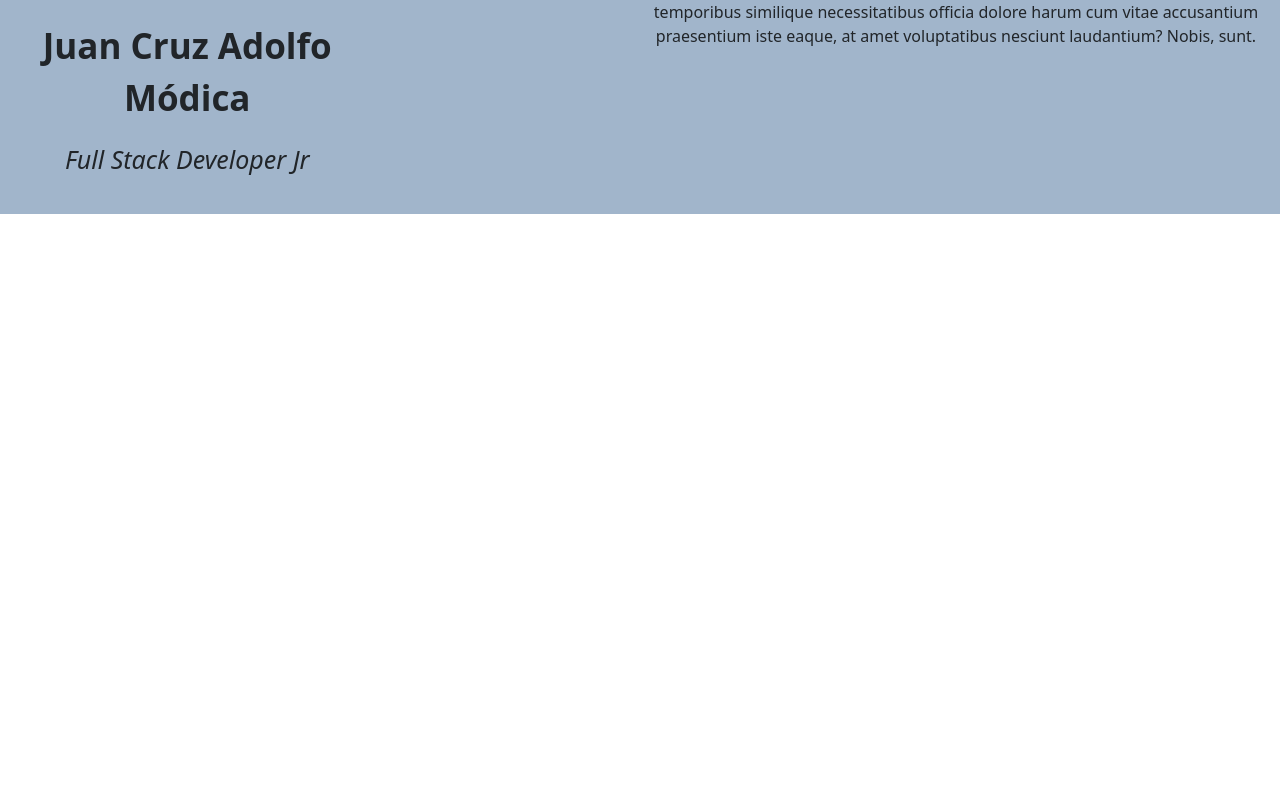
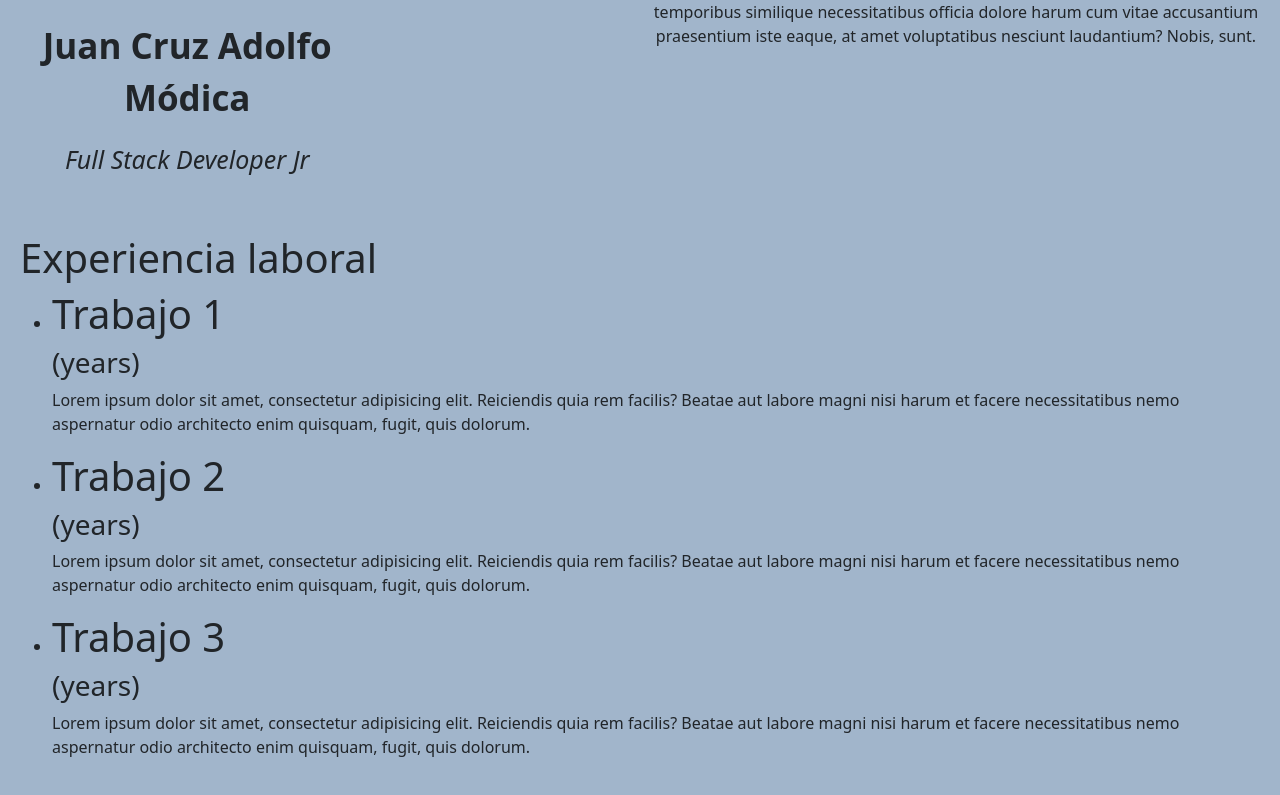
Before and after one commit to JuanModica/ProyectoIntegrados_JuanCruzModica, an Angular app in the folder Portfolio_JuanModica/: page / in a window 1280 px wide. Shown: the part 792-1587 px from the top of the page. Before the commit the page ends 1006 px from the top, so only its background shows below. Built offline with nearby package versions, Linux system fonts and the light colour scheme.

Commit message:
new experiencia

```diff
--- a/Portfolio_JuanModica/src/app/app.component.html
+++ b/Portfolio_JuanModica/src/app/app.component.html
@@ -1,2 +1,3 @@
 <app-header></app-header>
 <app-acerca-de></app-acerca-de>
+<app-experiencia></app-experiencia>
--- a/Portfolio_JuanModica/src/app/app.module.ts
+++ b/Portfolio_JuanModica/src/app/app.module.ts
@@ -8,6 +8,7 @@
 import { SocialComponent } from './components/social/social.component';
 import { BannerComponent } from './components/banner/banner.component';
 import { AcercaDeComponent } from './components/acerca-de/acerca-de.component';
+import { ExperienciaComponent } from './components/experiencia/experiencia.component';
 
 @NgModule({
   declarations: [
@@ -16,7 +17,8 @@
     LogoAPComponent,
     SocialComponent,
     BannerComponent,
-    AcercaDeComponent
+    AcercaDeComponent,
+    ExperienciaComponent
   ],
   imports: [
     BrowserModule,
--- /dev/null
+++ b/Portfolio_JuanModica/src/app/components/experiencia/experiencia.component.css
@@ -0,0 +1,7 @@
+.row {
+    padding: 20px;
+}
+
+div {
+    background-color: #a1b5cb;
+}
--- /dev/null
+++ b/Portfolio_JuanModica/src/app/components/experiencia/experiencia.component.html
@@ -0,0 +1,26 @@
+<div class="row">
+    <h1>Experiencia laboral</h1>
+    <div class="col-lg-12">
+        <ul>
+            <li>
+                <h1>Trabajo 1</h1>
+                <h3>(years)</h3>
+            </li>
+            <p>Lorem ipsum dolor sit amet, consectetur adipisicing elit. Reiciendis quia rem facilis? Beatae aut labore magni nisi harum et facere necessitatibus nemo aspernatur odio architecto enim quisquam, fugit, quis dolorum.</p>
+        </ul>
+        <ul>
+            <li>
+                <h1>Trabajo 2</h1>
+                <h3>(years)</h3>
+            </li>
+            <p>Lorem ipsum dolor sit amet, consectetur adipisicing elit. Reiciendis quia rem facilis? Beatae aut labore magni nisi harum et facere necessitatibus nemo aspernatur odio architecto enim quisquam, fugit, quis dolorum.</p>
+        </ul>
+        <ul>
+            <li>
+                <h1>Trabajo 3</h1>
+                <h3>(years)</h3>
+            </li>
+            <p>Lorem ipsum dolor sit amet, consectetur adipisicing elit. Reiciendis quia rem facilis? Beatae aut labore magni nisi harum et facere necessitatibus nemo aspernatur odio architecto enim quisquam, fugit, quis dolorum.</p>
+        </ul>
+    </div>
+</div>
--- /dev/null
+++ b/Portfolio_JuanModica/src/app/components/experiencia/experiencia.component.ts
@@ -0,0 +1,15 @@
+import { Component, OnInit } from '@angular/core';
+
+@Component({
+  selector: 'app-experiencia',
+  templateUrl: './experiencia.component.html',
+  styleUrls: ['./experiencia.component.css']
+})
+export class ExperienciaComponent implements OnInit {
+
+  constructor() { }
+
+  ngOnInit(): void {
+  }
+
+}
```
Also changed, not shown: 1 other file (tests, documents, lock files or other folders).
